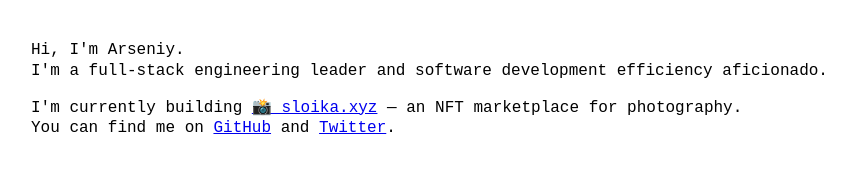
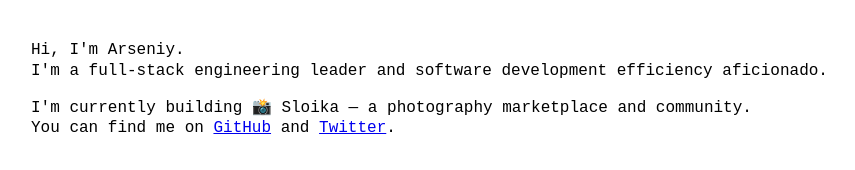
Before and after one commit to freeatnet/freeatnet.github.io, a plain HTML site: page index.html in a window 1280 px wide. Shown: the whole page, without its empty margins (9-864 px from the left). Drawn offline with Linux system fonts and the light colour scheme.

Commit message:
Update index.html

```diff
--- a/index.html
+++ b/index.html
@@ -17,7 +17,7 @@
         I'm a full-stack engineering leader and software development efficiency aficionado.
       </p>
       <p>
-        I'm currently building <a href="https://sloika.xyz" target="_blank" rel="noopener noreferrer">📸 sloika.xyz</a> — an NFT marketplace for photography.<br />
+        I'm currently building 📸 Sloika — a photography marketplace and community.<br />
         You can find me on <a href="https://github.com/freeatnet" target="_blank" rel="noopener noreferrer">GitHub</a> and <a href="https://twitter.com/freeatnet" target="_blank" rel="noopener noreferrer">Twitter</a>.
       </p>
     </article>
```
